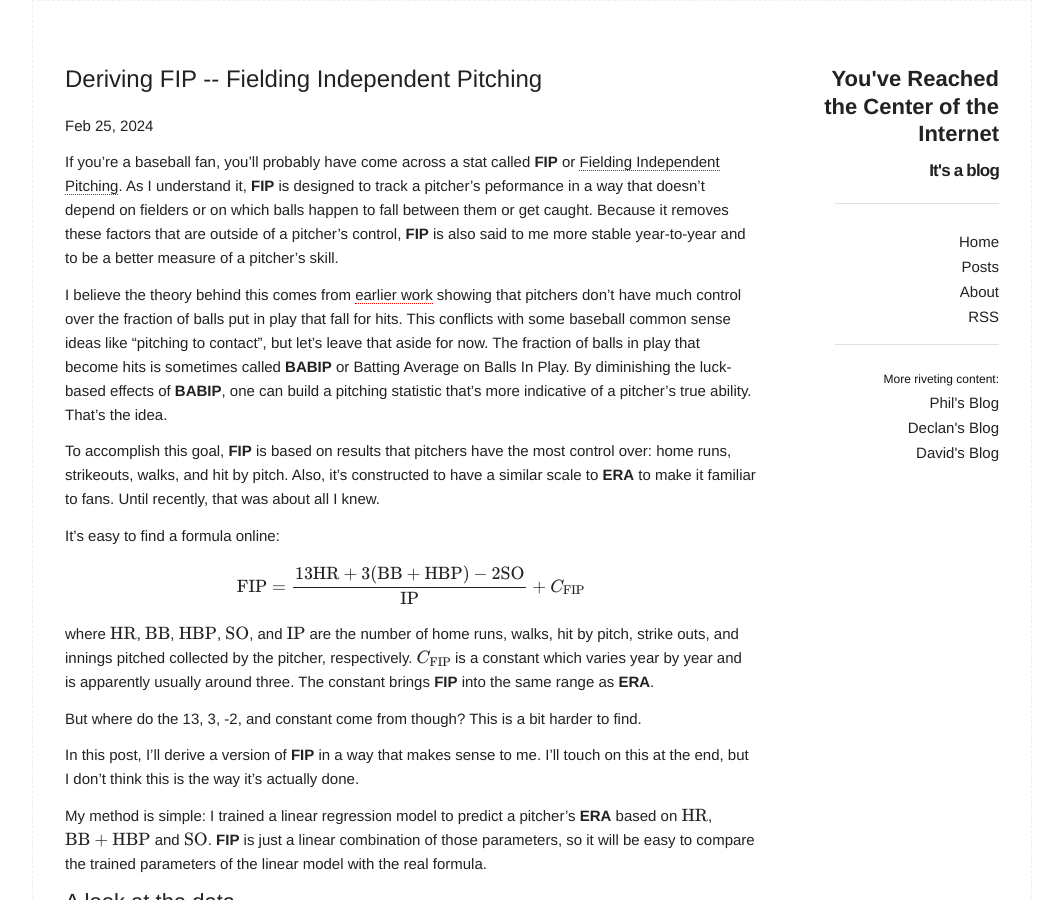
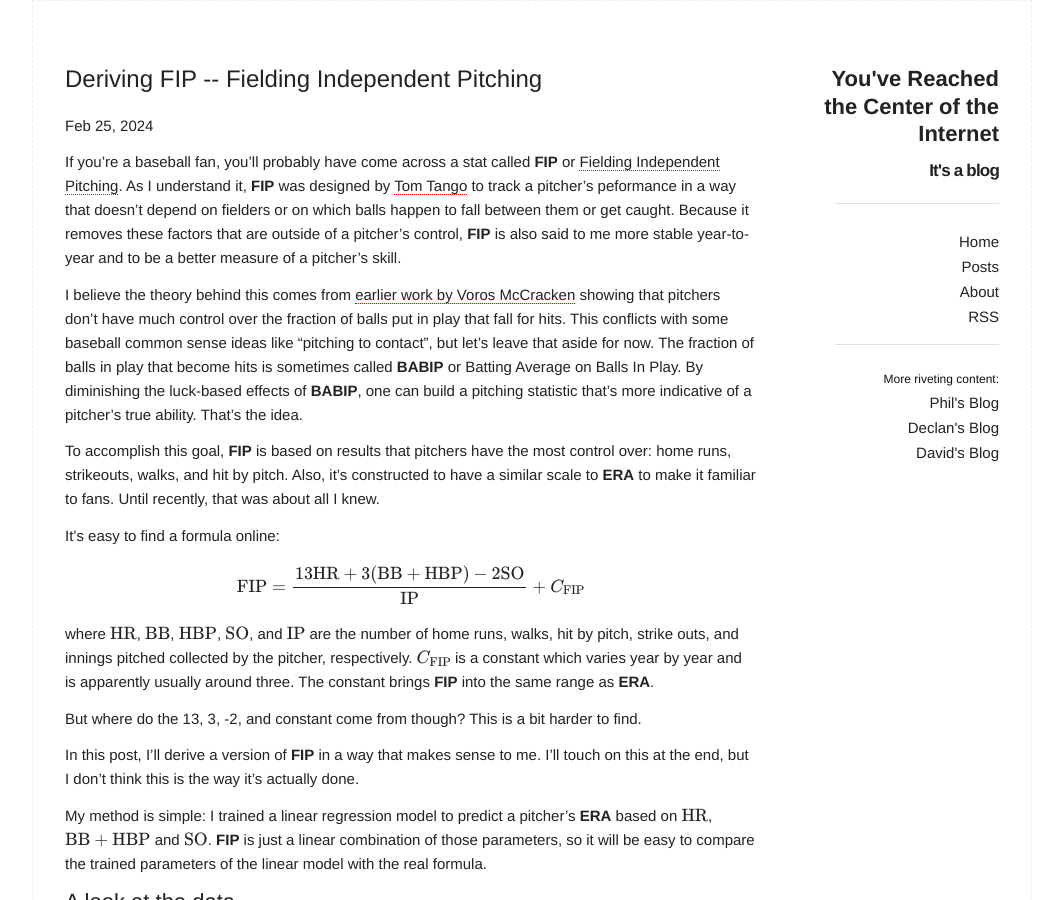
Before and after one commit to ishmandoo/ishmandoo.github.io, a Jekyll site: the page built from _posts/2024-02-25-fip.md, in a window 1280 px wide and 900 px high. Shown: the whole window, without its empty margins (108-1171 px from the left). Built offline with Jekyll 4.4.1, drawn with Linux system fonts in a browser that asks for light colours; formulas are drawn with MathJax 3; comment, search, counter and statistics services are not loaded.

Commit message:
added links

```diff
--- a/_posts/2024-02-25-fip.md
+++ b/_posts/2024-02-25-fip.md
@@ -9,10 +9,10 @@ comments: []
 ---
 
 If you're a baseball fan, you'll probably have come across a stat called **FIP** or [Fielding Independent Pitching](https://library.fangraphs.com/pitching/fip/).
-As I understand it, **FIP** is designed to track a pitcher's peformance in a way that doesn't depend on fielders or on which balls happen to fall between them or get caught.
+As I understand it, **FIP** was designed by [Tom Tango](https://twitter.com/tangotiger) to track a pitcher's peformance in a way that doesn't depend on fielders or on which balls happen to fall between them or get caught.
 Because it removes these factors that are outside of a pitcher's control, **FIP** is also said to me more stable year-to-year and to be a better measure of a pitcher's skill.
 
-I believe the theory behind this comes from [earlier work](https://www.baseballprospectus.com/news/article/878/pitching-and-defense-how-much-control-do-hurlers-have/) showing that pitchers don't have much control over the fraction of balls put in play that fall for hits.
+I believe the theory behind this comes from [earlier work by Voros McCracken](https://www.baseballprospectus.com/news/article/878/pitching-and-defense-how-much-control-do-hurlers-have/) showing that pitchers don't have much control over the fraction of balls put in play that fall for hits.
 This conflicts with some baseball common sense ideas like "pitching to contact", but let's leave that aside for now.
 The fraction of balls in play that become hits is sometimes called **BABIP** or Batting Average on Balls In Play.
 By diminishing the luck-based effects of **BABIP**, one can build a pitching statistic that's more indicative of a pitcher's true ability.
```
